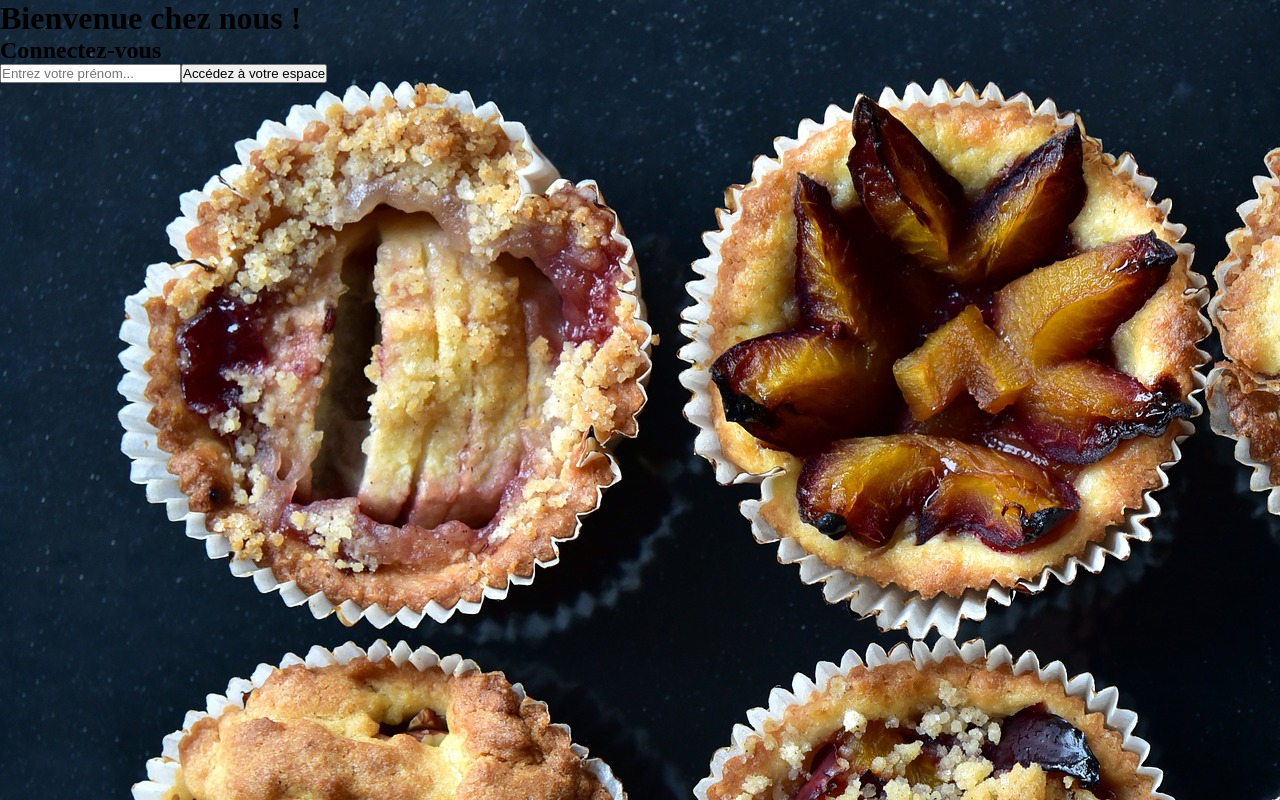
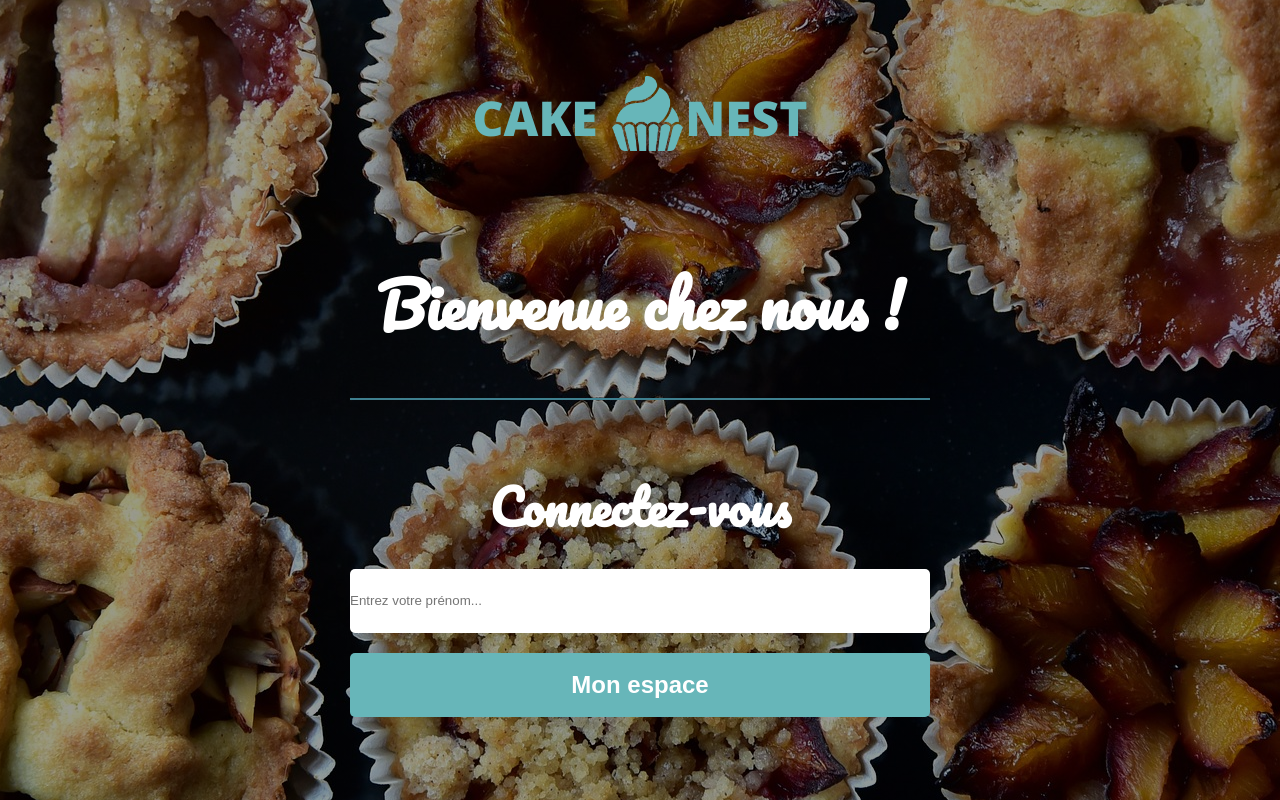
Before and after one commit to Atthis/cda-react-cake-nest, a React (Vite) app: page / in a window 1280 px wide. Built offline with nearby package versions, Linux system fonts and the light colour scheme.

Commit message:
add styled-component+style first part login page

```diff
--- a/package.json
+++ b/package.json
@@ -11,7 +11,8 @@
   },
   "dependencies": {
     "react": "^18.2.0",
-    "react-dom": "^18.2.0"
+    "react-dom": "^18.2.0",
+    "react-icons": "^5.0.1"
   },
   "devDependencies": {
     "@types/react": "^18.2.43",
--- a/src/components/LoginForm.jsx
+++ b/src/components/LoginForm.jsx
@@ -1,23 +1,47 @@
 import React from 'react';
-import { Form, useNavigate } from 'react-router-dom';
+import { useNavigate } from 'react-router-dom';
+import styled from 'styled-components';
+import { theme } from '../assets';
 
-function LoginForm({ username, setUsername }) {
+const Form = styled.form`
+  width: 100%;
+
+  input,
+  button {
+    display: block;
+    width: 100%;
+    height: 50px;
+    margin-block: ${theme.spacing.md};
+    padding-block: ${theme.spacing.lg};
+    border: none;
+    border-radius: ${theme.borderRadius.round};
+  }
+
+  button {
+    display: flex;
+    justify-content: center;
+    align-items: center;
+    background-color: ${theme.colors.primary};
+    font-size: ${theme.fonts.size.P3};
+    font-weight: 700;
+    color: ${theme.colors.white};
+  }
+`;
+
+function LoginForm({ setUsername }) {
   const navigateTo = useNavigate();
 
-  function handleChange(e) {
+  function handleSubmit(e) {
     e.preventDefault();
-    setUsername(e.target.value);
-  }
-
-  function handleSubmit() {
+    setUsername(e.target.username.value);
     navigateTo('/commandes');
   }
 
   return (
-    <form onSubmit={handleSubmit}>
-      <input type='text' name='username' id='username' value={username} placeholder='Entrez votre prénom...' onChange={handleChange} required autoComplete='name' />
-      <button>Accédez à votre espace</button>
-    </form>
+    <Form onSubmit={handleSubmit}>
+      <input type='text' name='username' id='username' placeholder='Entrez votre prénom...' required autoComplete='name' />
+      <button>Mon espace</button>
+    </Form>
   );
 }
 
--- a/src/pages/Login.jsx
+++ b/src/pages/Login.jsx
@@ -1,21 +1,84 @@
 import React from 'react';
 import LoginForm from '../components/LoginForm';
 import styled from 'styled-components';
+import { theme } from '../assets/index.js';
 
 import bgImg from '../assets/imgs/tarts.jpg';
+import logo from '../assets/imgs/cupcake.png';
 
 const Wrapper = styled.main`
   width: 100%;
   min-height: 100vh;
-  background: url(${bgImg});
+  display: flex;
+  justify-content: center;
+  align-items: stretch;
+  background-image: linear-gradient(rgba(0, 0, 0, 0.4), rgba(0, 0, 0, 0.4)), url(${bgImg});
+  background-position: center;
+
+  font-family: 'Open Sans', sans-serif;
+  color: ${theme.colors.white};
+  text-align: center;
+
+  h1,
+  h2 {
+    font-family: 'Pacifico', cursive;
+  }
+
+  h1 {
+    font-size: ${theme.fonts.size.P6};
+  }
+
+  h2 {
+    font-size: ${theme.fonts.size.P5};
+  }
+
+  section {
+    height: 50%;
+    width: 580px;
+    display: flex;
+    flex-direction: column;
+    justify-content: center;
+  }
+
+  section:first-of-type {
+    justify-content: space-around;
+    border-bottom: 2px solid ${theme.colors.primary_cake};
+  }
 `;
+
+const Logo = styled.p`
+  margin-block: ${theme.spacing.md};
+
+  font-weight: 900;
+  font-size: ${theme.fonts.size.P5};
+  color: ${theme.colors.primary};
+  text-transform: uppercase;
+
+  img {
+    position: relative;
+    bottom: -15px;
+    width: 75px;
+  }
+`;
+
+// BsPersonCircle
 
 function Login({ username, setUsername }) {
   return (
     <Wrapper>
-      <h1>Bienvenue chez nous !</h1>
-      <h2>Connectez-vous</h2>
-      <LoginForm username={username} setUsername={setUsername} />
+      <div>
+        <section>
+          <Logo>
+            cake <img src={logo} alt='' />
+            nest
+          </Logo>
+          <h1>Bienvenue chez nous !</h1>
+        </section>
+        <section>
+          <h2>Connectez-vous</h2>
+          <LoginForm username={username} setUsername={setUsername} />
+        </section>
+      </div>
     </Wrapper>
   );
 }
```
Also changed, not shown: 1 other file (tests, documents, lock files or other folders).
